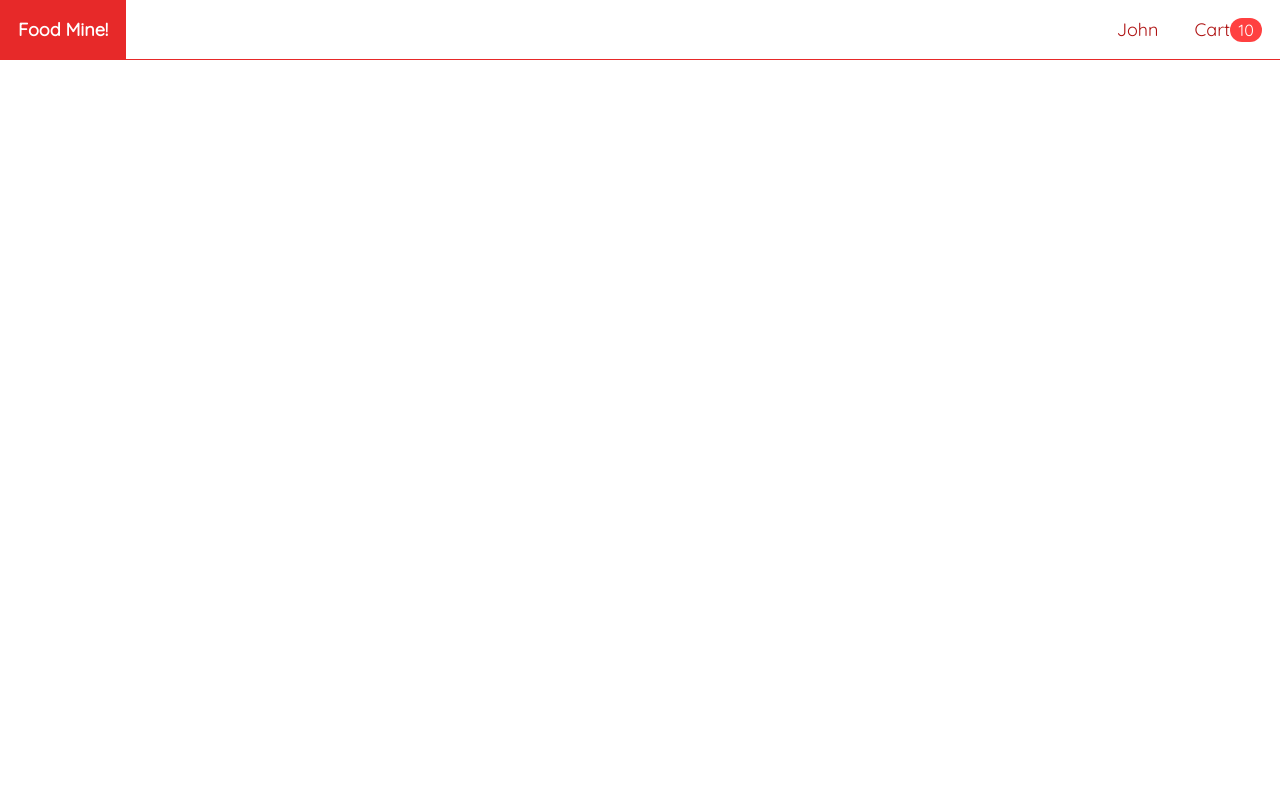
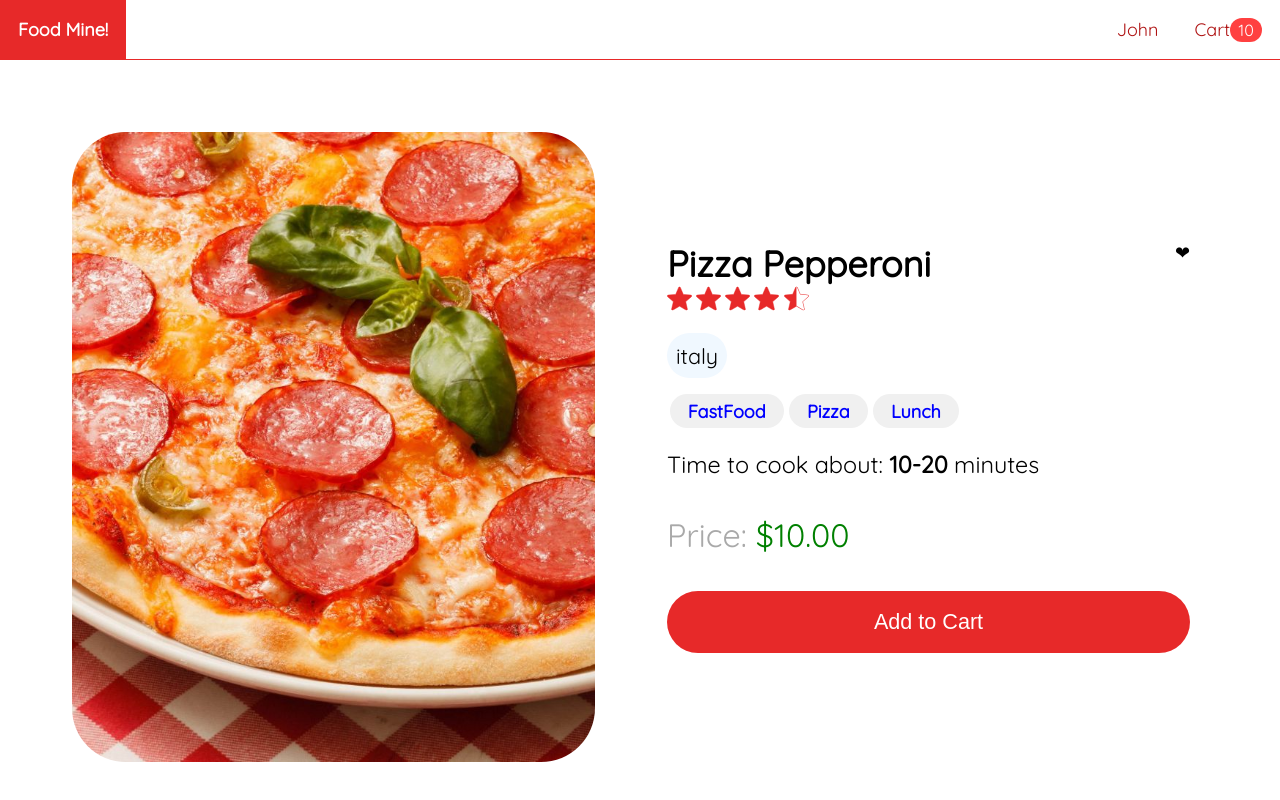
Before and after one commit to ivanpan0626/HunanExpress, a React (Create React App) app in the folder frontend/: page /food/1 in a window 1280 px wide. Shown: the top 800 px of the page. Built offline with nearby package versions, Linux system fonts and the light colour scheme.

Commit message:
Page for each individual items

```diff
--- a/frontend/src/AppRoutes.js
+++ b/frontend/src/AppRoutes.js
@@ -1,6 +1,7 @@
 import React from 'react';
 import { Route, Routes } from 'react-router-dom';
 import HomePage from './pages/HomePage';
+import FoodPage from './pages/Food/FoodPage';
 
 export default function AppRoutes() {
   return (
@@ -14,6 +15,9 @@ export default function AppRoutes() {
         <Route path='/tag/:tag'
         element={<HomePage></HomePage>}>
         </Route>
+        <Route path='/food/:id'
+        element={<FoodPage></FoodPage>}>
+        </Route>
     </Routes>
   )
 }
--- /dev/null
+++ b/frontend/src/pages/Food/FoodPage.js
@@ -0,0 +1,59 @@
+import React, { useEffect, useState } from 'react'
+import styles from './foodPage.module.css'
+import { useParams } from 'react-router-dom';
+import { getById } from '../../services/foodService';
+import StarRating from '../../components/StarRating/StarRating';
+import Tags from '../../components/Tags/Tags';
+import Price from '../../components/Price/Price';
+
+export default function FoodPage() {
+    const [food, setFood] = useState({});
+    const {id} = useParams();
+
+    useEffect(() => {
+        getById(id).then(setFood);
+    }, [id])
+
+  return (
+    <>
+    {food && <div className={styles.container}>
+        <img className={styles.image}
+        src={`/foods/${food.imageUrl}`}
+        alt={food.name}></img>
+        <div className={styles.details}>
+            <div className={styles.header}>
+                <span className={styles.name}>
+                    {food.name}
+                </span>
+                <span className={`${styles.favorites} ${food.favorite ? '' : styles.not}`}>
+                    ❤
+                </span>
+            </div>
+            <div className={styles.rating}>
+                <StarRating stars={food.stars} size={25}></StarRating>
+            </div>
+            <div className={styles.origins}>
+                {
+                    food.origins?.map(origin => <span key={origin}>{origin}</span>)
+                }
+            </div>
+            <div className={styles.tags}>
+                {food.tags && (<Tags tags={food.tags.map(tag => ({name: tag}))}
+                forFoodPage={true}></Tags>
+                )}
+            </div>
+            <div className={styles.cook_time}>
+                <span>
+                    Time to cook about: <strong>{food.cookTime}</strong> minutes
+                </span>
+            </div>
+            <div className={styles.price}>
+                <Price price={food.price}></Price>
+            </div>
+
+            <button>Add to Cart</button>
+        </div>
+    </div>}
+    </>
+  )
+}
--- /dev/null
+++ b/frontend/src/pages/Food/foodPage.module.css
@@ -0,0 +1,100 @@
+.container {
+    display: flex;
+    justify-content: center;
+    align-items: center;
+    flex-wrap: wrap;
+    margin: 3rem;
+  }
+
+  .container > * {
+    min-width: 25rem;
+    max-width: 40rem;
+  }
+
+  .image {
+    border-radius: 3rem;
+    flex: 1 0;
+    object-fit: cover;
+    height: 35rem;
+    margin: 1rem;
+  }
+
+  .details {
+    width: 100%;
+    display: flex;
+    flex-direction: column;
+    flex: 1 0;
+    border-radius: 3rem;
+    padding: 2rem;
+    color: black;
+    margin-left: 1rem;
+  }
+
+  .header {
+    display: flex;
+    justify-content: space-between;
+  }
+
+  .name {
+    font-size: 2rem;
+    font-weight: bold;
+  }
+
+  .favorite {
+    color: #e72929;
+    font-size: 2.5rem;
+  }
+
+  .favorite.not {
+    color: grey;
+  }
+
+  .origins {
+    display: flex;
+    flex-wrap: wrap;
+    margin: 0.7rem 0;
+  }
+
+  .origins > span {
+    padding: 0.5rem;
+    font-size: 1.2rem;
+    margin: 0.5rem 0.5rem 0 0;
+    border-radius: 2rem;
+    background-color: aliceblue;
+  }
+
+  .cook_time {
+    margin-top: 1rem;
+  }
+
+  .cook_time span {
+    padding: 0.6rem 2rem 0.6rem 0;
+    border-radius: 10rem;
+    font-size: 1.3rem;
+  }
+
+  .price {
+    font-size: 1.8rem;
+    margin: 2rem 2rem 2rem 0;
+    color: green;
+  }
+
+  .price::before {
+    content: 'Price: ';
+    color: darkgrey;
+  }
+
+  .container button {
+    color: white;
+    background-color: #e72929;
+    border: none;
+    font-size: 1.2rem;
+    padding: 1rem;
+    border-radius: 10rem;
+    outline: none;
+  }
+
+  .container button:hover {
+    opacity: 0.9;
+    cursor: pointer;
+  }
--- a/frontend/src/services/foodService.js
+++ b/frontend/src/services/foodService.js
@@ -15,3 +15,6 @@ export const getAllByTag = async tag => {
     }
     return sample_foods.filter(item => item.tags?.includes(tag));
 };
+
+export const getById = async foodId =>
+    sample_foods.find(item => item.id === foodId);
```
